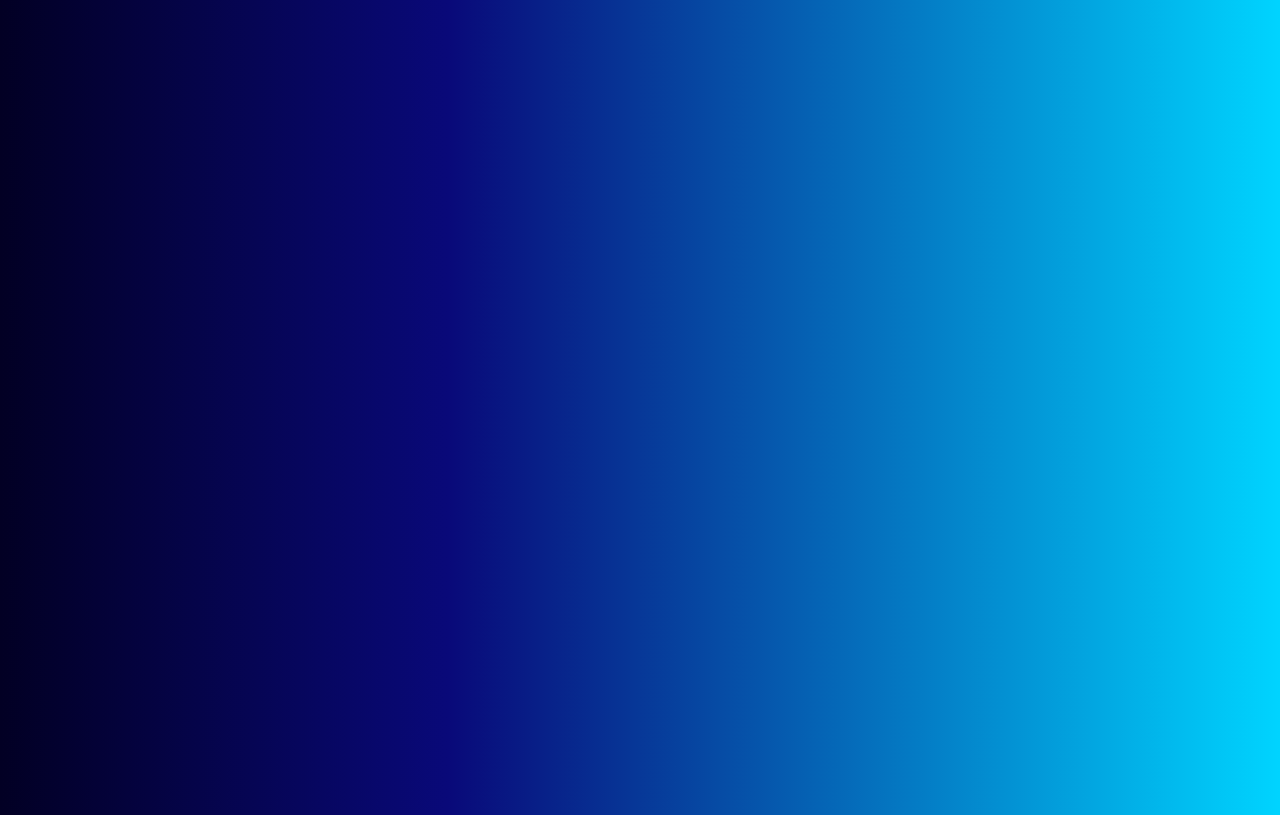
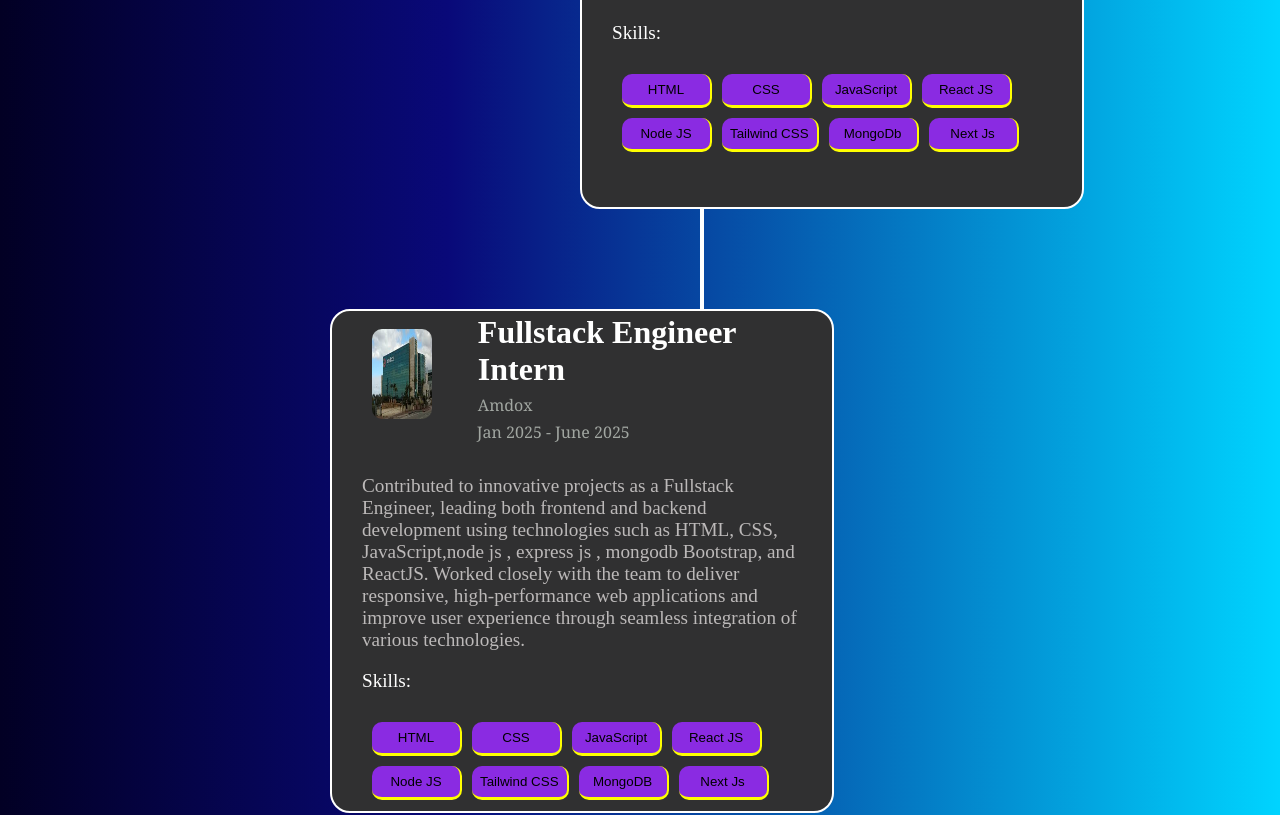
Before and after one commit to bikash-bk/portfolio-new, a React (Vite) app: page / in a window 1280 px wide. Shown: the part 2245-3060 px from the top of the page. Built offline with nearby package versions, Linux system fonts and the light colour scheme.

Commit message:
experience-skills section completed

```diff
--- a/src/App.jsx
+++ b/src/App.jsx
@@ -3,7 +3,8 @@ import Navbar from './components/Navbar/Navbar'
 import Hero from './components/Hero/Hero.jsx'
 import './App.css'
 import Skill from './components/skills/Skill.jsx'
-import Experience from './assets/experiences/Experience.jsx'
+import Experience from '../src/components/experiences/Experience.jsx'
+
 
 const App = () => {
   return (
@@ -13,6 +14,7 @@ const App = () => {
     <Hero/>
     <Skill/>
     <Experience/>
+
     </div>
 
 
--- a/src/components/experiences/Experience.css
+++ b/src/components/experiences/Experience.css
@@ -62,19 +62,20 @@
 .exp-conatiner2{
     height: 500px;
     width: 500px;
-    background-color: orange;
-    margin-left: 70px;
+    background-color: #303031;
+    margin-left: 80px;
     border-radius: 20px;
+     border: 2px solid white;
 }
 
 .exp-company-logo{
-    /* background-color: red; */
+
     height: 130px;
     width: 200px;
 align-content: center;
 }
 .exp-company-info{
-    /* background-color: yellow; */
+
     width: 100%;
     color: white;
 }
@@ -83,3 +84,28 @@ align-content: center;
     font-family: Georgia, 'Times New Roman', Times, serif;
      color: rgb(161, 166, 161);
 }
+
+.exp-desc{
+    margin: 30px;
+
+
+}
+
+.exp-desc p{
+    font-size: larger;
+    color: rgb(188, 185, 185);
+
+}
+
+.exp-skills{
+    background-color: blueviolet;
+    padding: 8px;
+    min-width: 90px;
+    border-radius: 10px;
+    margin-left: 10px;
+    margin-top: 10px;
+    border: none;
+    border-bottom: 3px solid yellow;
+    border-right:2px solid yellow ;
+
+}
--- a/src/components/experiences/Experience.jsx
+++ b/src/components/experiences/Experience.jsx
@@ -18,7 +18,7 @@ const Experience = () => {
   <div className="line"></div>
   {
     experiences.map((Experience,index)=>(
-<div className='exp-conatiner1'>
+<div className={index %2 ==0 ? "exp-conatiner1": "exp-conatiner2"}>
 
 <div style={{display:"flex"}}>
   <div className='exp-company-logo'>
@@ -29,7 +29,23 @@ const Experience = () => {
     <p style={{margin:"0" , padding:"3px"}}>{Experience.company}</p>
     <p style={{margin:"0" , padding:"2px"}}>{Experience.date}</p>
   </div>
+
 </div>
+<div className='exp-desc'>
+<p>{Experience.desc}</p>
+<p style={{color:"white"}}>Skills:</p>
+{
+  Experience.skills.map((item)=>
+  (
+
+  <button  className='exp-skills'>{item}</button>
+
+  ))
+}
+
+</div>
+
+
 
 
 </div>
```
